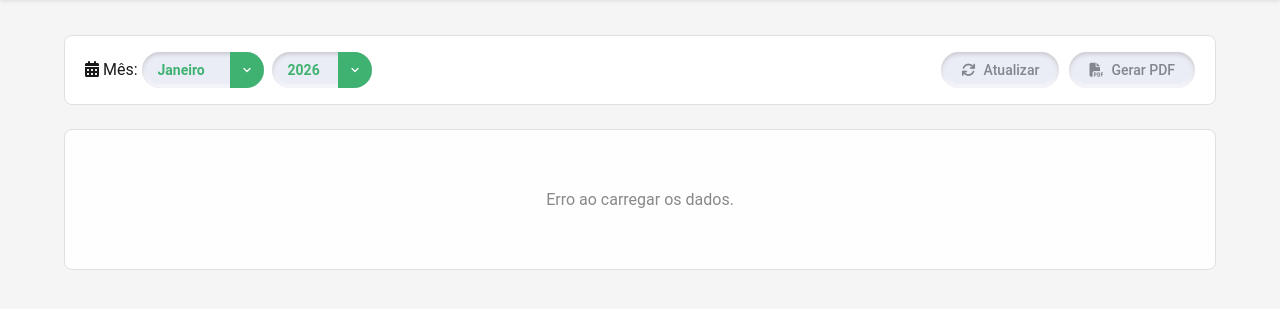
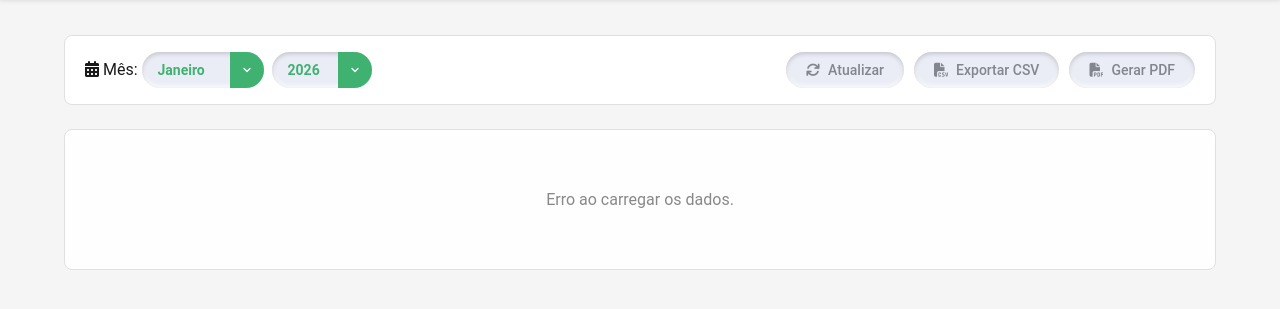
Before and after one commit to abeloneto/FatUrT, a Flask app: template templates/manutencao.html in a window 1280 px wide. Shown: the part 71-380 px from the top of the page. Run offline with Flask 3, Linux system fonts and the light colour scheme; the template is opened without the code that fills it, so the values that code supplies are empty.

Commit message:
Add files via upload

```diff
--- a/templates/manutencao.html
+++ b/templates/manutencao.html
@@ -32,9 +32,12 @@
         <button class="btn-primary" onclick="carregarRelatorio()">
             <i class="fas fa-sync"></i> Atualizar
         </button>
-        <button class="btn-secondary" onclick="window.print()">
-            <i class="fas fa-file-pdf"></i> Gerar PDF
-        </button>
+        <button class="btn-secondary" onclick="exportarCSV()">
+    <i class="fas fa-file-csv"></i> Exportar CSV
+</button>
+<button class="btn-secondary" onclick="window.print()">
+    <i class="fas fa-file-pdf"></i> Gerar PDF
+</button>
     </div>
 </div>
 
@@ -226,6 +229,11 @@
 
 {% block scripts %}
 <script>
+    function exportarCSV() {
+    const mes = document.getElementById('select-mes').value;
+    const ano = document.getElementById('select-ano').value;
+    window.location.href = `/api/relatorio/csv?mes=${mes}&ano=${ano}`;
+}
 function carregarRelatorio() {
     const mes = document.getElementById('select-mes').value;
     const ano = document.getElementById('select-ano').value;
```
